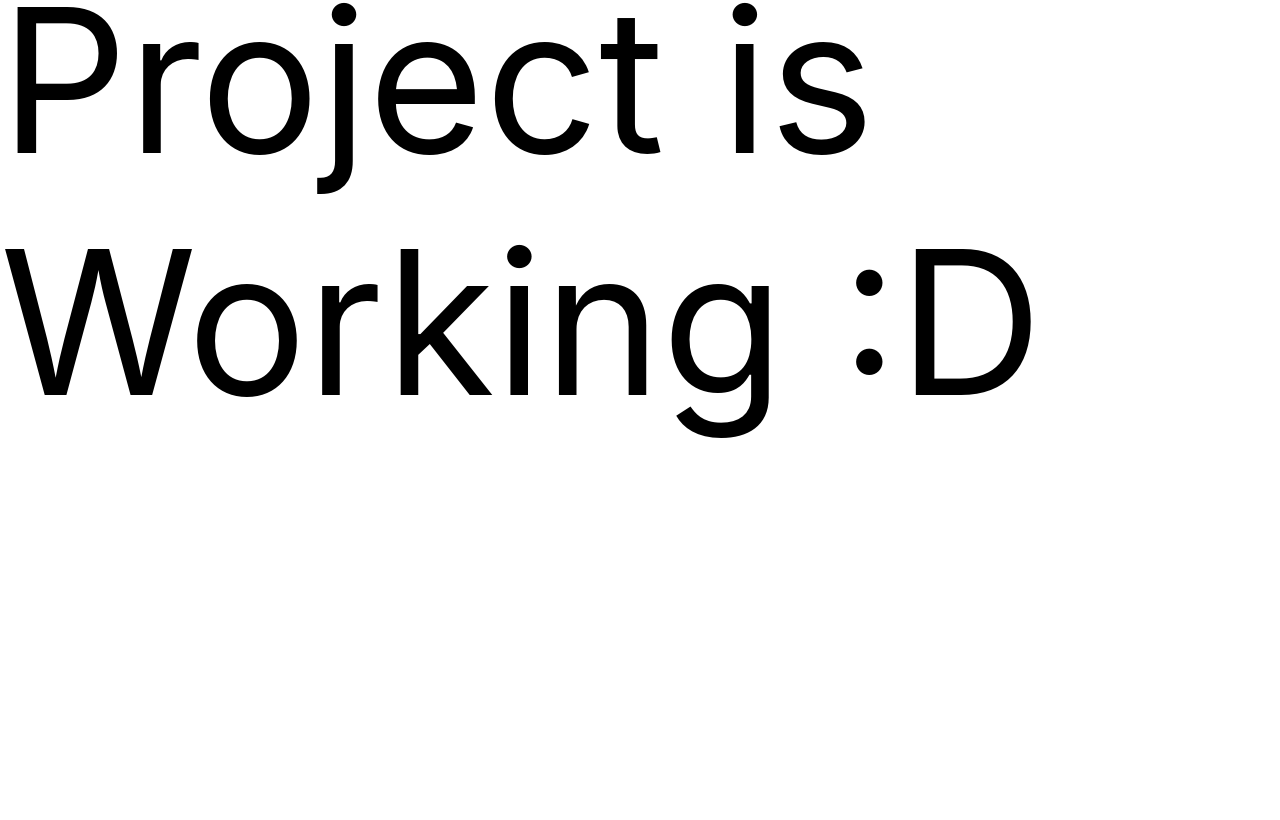
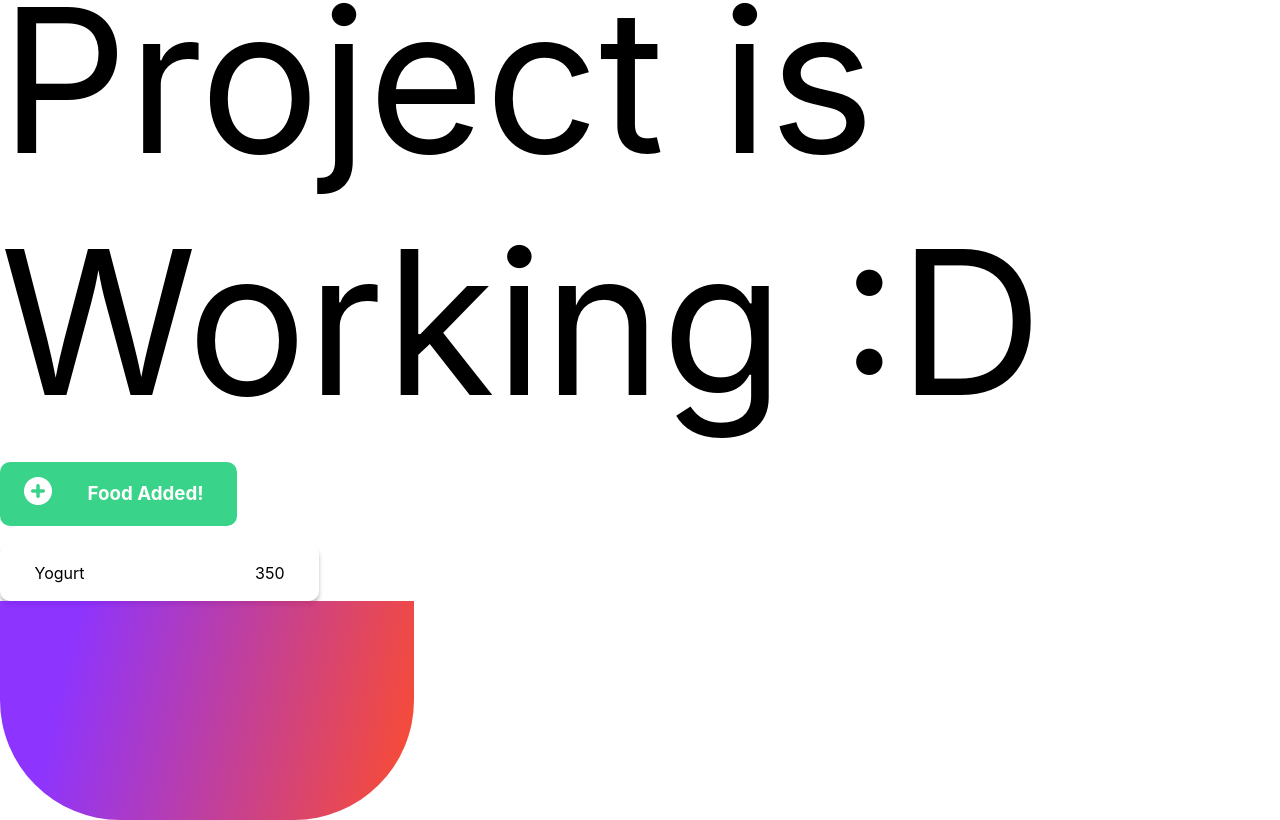
Before and after one commit to TakuyaKToyokawa/diet-app-front, a React (Create React App) app: page / in a window 1280 px wide. Shown: the part 283-1103 px from the top of the page. Before the commit the page ends 800 px from the top, so only its background shows below. Built offline with nearby package versions, Linux system fonts and the light colour scheme.

Commit message:
aminascomponents

```diff
--- a/src/components/Confirmation/index.js
+++ b/src/components/Confirmation/index.js
@@ -1,8 +1,38 @@
 import React from "react";
 import styled from "styled-components";
 
+const Buttondiv = styled.h3`
+background: #39D389;
+border-radius: 10px;
+width:237px;
+height:64px;
+color:white;
+display:flex;
+justify-content:center;
+align-items:center;
+`;
+
+const Plusicon = styled.div`
+
+`;
+
+const Wrapped = styled.div`
+width:180px;
+flex-direction:row;
+display:flex;
+justify-content:space-between;
+align-items:center;
+margin-right:10px;
+`;
+
 const Confirmation = ({}) => {
-  return <></>;
+  return <>
+  <Buttondiv>
+    <Wrapped>
+      <Plusicon> <img src="plusicon.png"/> </Plusicon> Food Added!
+      </Wrapped>
+  </Buttondiv>
+  </>;
 };
 
 Confirmation.defaultProps = {};
--- a/src/components/Header/index.js
+++ b/src/components/Header/index.js
@@ -1,8 +1,21 @@
 import React from "react";
 import styled from "styled-components";
 
+const Main = styled.div`
+width:414px;
+background: linear-gradient(103.11deg, #7910FF 16.98%, #FF2E00 102.4%);
+height:219px;
+border-radius: 0px 0px 120px 120px;
+opacity: 0.85;
+
+`;
+
 const Dropdown = ({}) => {
-  return <></>;
+  return <>
+ <Main>
+
+ </Main>
+  </>;
 };
 
 Dropdown.defaultProps = {};
--- a/src/components/List/index.js
+++ b/src/components/List/index.js
@@ -1,8 +1,41 @@
 import React from "react";
 import styled from "styled-components";
 
+
+const Main = styled.div`
+background: #FFFFFF;
+box-shadow: 0px 4px 4px rgba(0, 0, 0, 0.25);
+border-radius: 10px;
+height:57px;
+width:319px;
+justify-content:center;
+align-items:center;
+display:flex;
+`;
+
+const Fooditem = styled.div`
+`;
+
+const Calorienumber = styled.div`
+`;
+
+const Wrapped = styled.div`
+flex-direction:row;
+display:flex;
+width:250px;
+justify-content:space-between;
+align-items:center;
+`;
+
 const List = ({}) => {
-  return <></>;
+  return <>
+  <Main>
+    <Wrapped>
+    <Fooditem> Yogurt </Fooditem>
+    <Calorienumber> 350 </Calorienumber>
+    </Wrapped>
+  </Main>
+  </>;
 };
 
 List.defaultProps = {};
--- a/src/pages/index.js
+++ b/src/pages/index.js
@@ -1,11 +1,17 @@
 import React, { useState, useEffect } from "react";
 import axios from "axios";
 import Dropdown from '../components/Dropdown';
+import Confirmation from '../components/Confirmation';
+import List from '../components/List';
+import Header from '../components/Header';
 
 const Main = () => {
   return (
     <div className="main">
       <Dropdown></Dropdown>
+      <Confirmation> </Confirmation>
+      <List></List>
+      <Header></Header>
     </div>
   );
 };
```
Also changed, not shown: public/plusicon.png (added), 1 other file (tests, documents, lock files or other folders).
